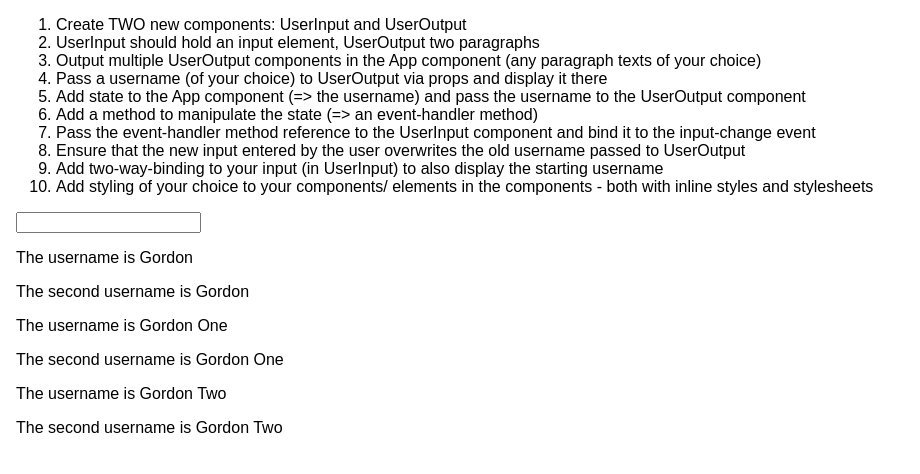
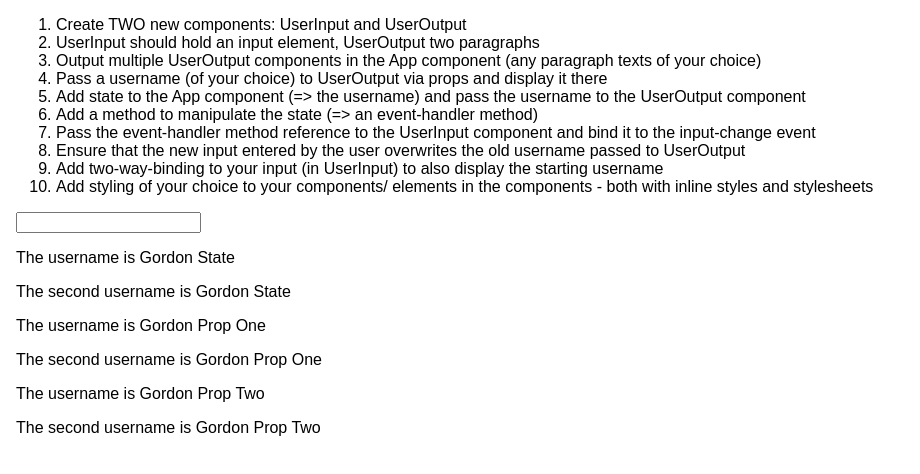
Before and after one commit to gordyu/react-base-syntax, a React (Create React App) app: page / in a window 1280 px wide. Shown: the top 474 px of the page, without its empty margins (0-920 px from the left). Built offline with nearby package versions, Linux system fonts and the light colour scheme.

Commit message:
passed username via App component state to output component

```diff
--- a/src/App.js
+++ b/src/App.js
@@ -5,6 +5,9 @@ import UserInput from './UserInput';
 import UserOutput from './UserOutput';
 
 class App extends Component {
+  state = {
+    username: 'Gordon State'
+  }
   render() {
     return (
       <div className="App">
@@ -22,9 +25,9 @@ class App extends Component {
         </ol>
         <UserInput />
 
-        <UserOutput userName="Gordon" />
-        <UserOutput userName="Gordon One" />
-        <UserOutput userName="Gordon Two" />
+        <UserOutput userName={this.state.username} />
+        <UserOutput userName="Gordon Prop One" />
+        <UserOutput userName="Gordon Prop Two" />
       </div>
     );
   }
```
